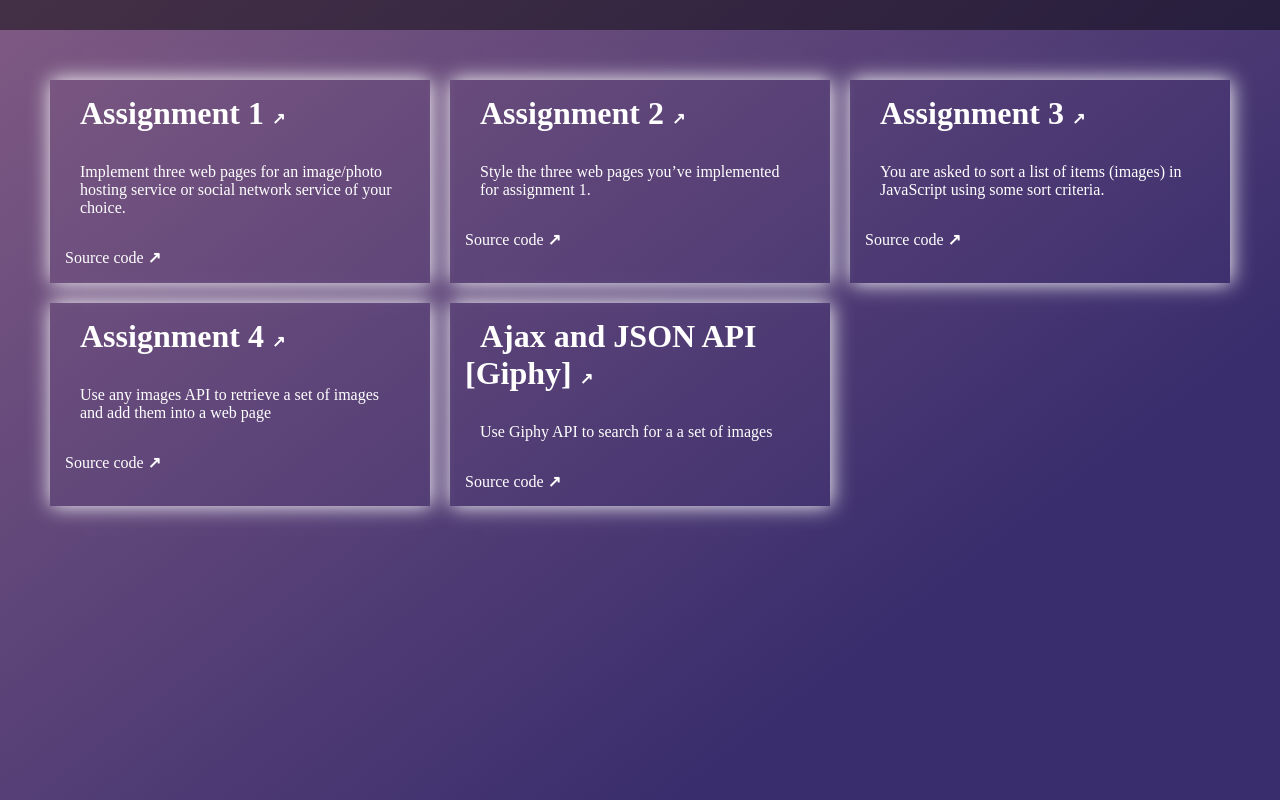
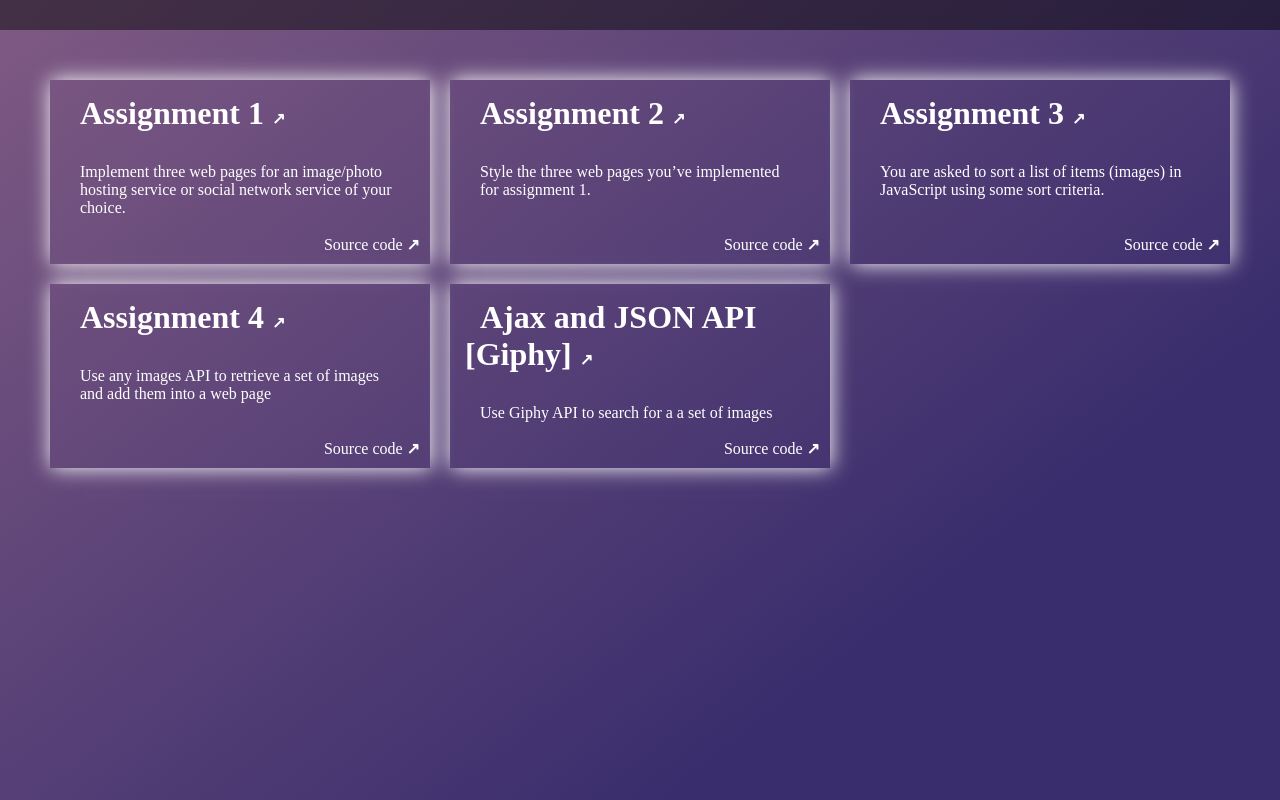
Before and after one commit to MjedAl/CPIT405, a PHP site: page / in a window 1280 px wide. Shown: the part 97-897 px from the top of the page. Run offline with PHP 8.4, Linux system fonts and the light colour scheme.

Commit message:
CSS Fixes

```diff
--- a/AssignmentAJAX/assets/css/styles.css
+++ b/AssignmentAJAX/assets/css/styles.css
@@ -156,6 +156,7 @@ form {
 
 .blocks>div {
     box-shadow: 1px 0 20px #fff;
+    position: relative;
 }
 
 .blocks div {
@@ -178,8 +179,11 @@ a {
     color: white;
 }
 
-.external .github {
-    float: right;
+.github {
+    bottom: 0;
+    right: 0;
+    padding: 10px;
+    position: absolute;
 }
 
 .external h1 {
--- a/index.html
+++ b/index.html
@@ -5,7 +5,7 @@
     <meta charset="UTF-8">
     <meta http-equiv="X-UA-Compatible" content="IE=edge">
     <meta name="viewport" content="width=device-width, initial-scale=1.0">
-    <link rel="stylesheet" href="./AssignmentAJAX/assets/css/styles.css">
+    <link rel="stylesheet" href="./AssignmentAJAX/assets/css/styles.css?v=0.1">
     <meta name="referrer" content="no-referrer">
     <title>CPIT405 Homepage</title>
 </head>
```
